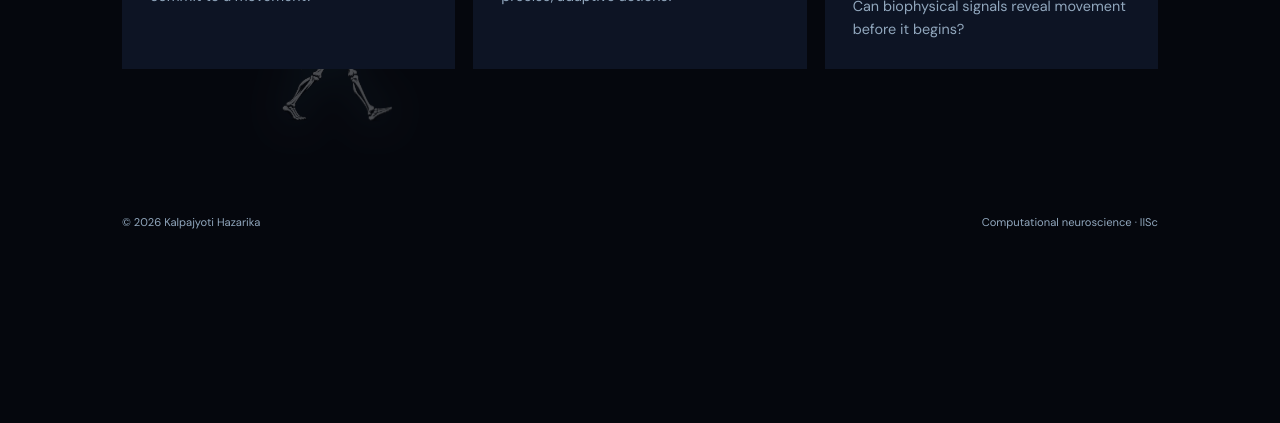
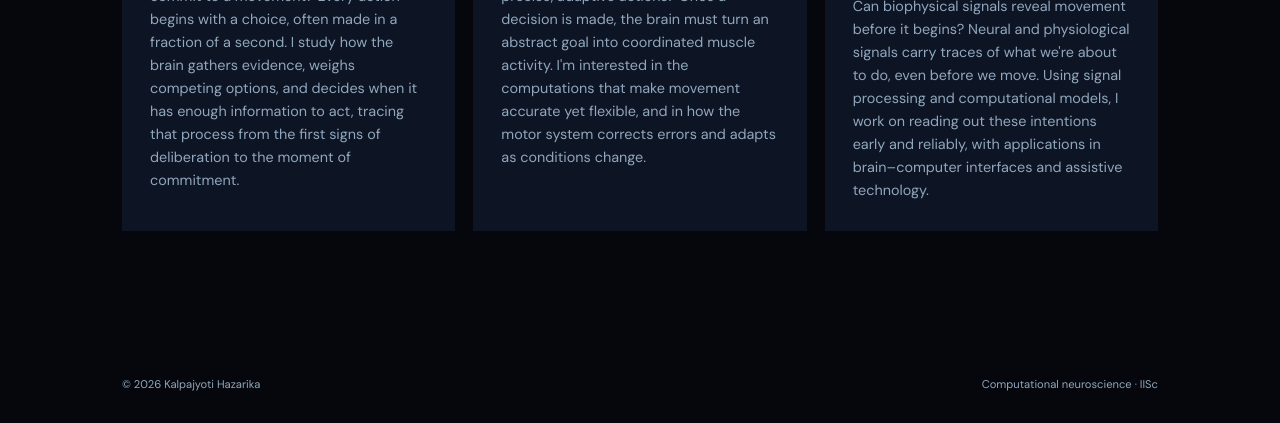
Before and after one commit to Kalpajyot/Kalpajyot.github.io, a plain HTML site: page research.html in a window 1280 px wide. Shown: the part 459-882 px from the top of the page. Before the commit the page ends 800 px from the top, so only its background shows below. Drawn offline with Linux system fonts and the light colour scheme.

Commit message:
Expand research card descriptions
Co-authored-by: Copilot <223556219+Copilot@users.noreply.github.com>

```diff
--- a/research.html
+++ b/research.html
@@ -30,9 +30,9 @@
   <main><section id="research" class="section container">
       <div class="section-heading"><p class="section-number">02 / RESEARCH</p><p class="section-note">Questions I keep returning to</p></div>
       <div class="research-grid">
-        <article class="research-card"><span>01</span><h2>Motor decisions</h2><p>How does the brain weigh options and commit to a movement?</p></article>
-        <article class="research-card"><span>02</span><h2>Motor control</h2><p>How are intentions transformed into precise, adaptive actions?</p></article>
-        <article class="research-card"><span>03</span><h2>Intention decoding</h2><p>Can biophysical signals reveal movement before it begins?</p></article>
+        <article class="research-card"><span>01</span><h2>Motor decisions</h2><p>How does the brain weigh options and commit to a movement? Every action begins with a choice, often made in a fraction of a second. I study how the brain gathers evidence, weighs competing options, and decides when it has enough information to act, tracing that process from the first signs of deliberation to the moment of commitment.</p></article>
+        <article class="research-card"><span>02</span><h2>Motor control</h2><p>How are intentions transformed into precise, adaptive actions? Once a decision is made, the brain must turn an abstract goal into coordinated muscle activity. I'm interested in the computations that make movement accurate yet flexible, and in how the motor system corrects errors and adapts as conditions change.</p></article>
+        <article class="research-card"><span>03</span><h2>Intention decoding</h2><p>Can biophysical signals reveal movement before it begins? Neural and physiological signals carry traces of what we're about to do, even before we move. Using signal processing and computational models, I work on reading out these intentions early and reliably, with applications in brain–computer interfaces and assistive technology.</p></article>
       </div>
     </section></main>
   <footer class="footer container"><span>© 2026 Kalpajyoti Hazarika</span><span>Computational neuroscience · IISc</span></footer>
```
